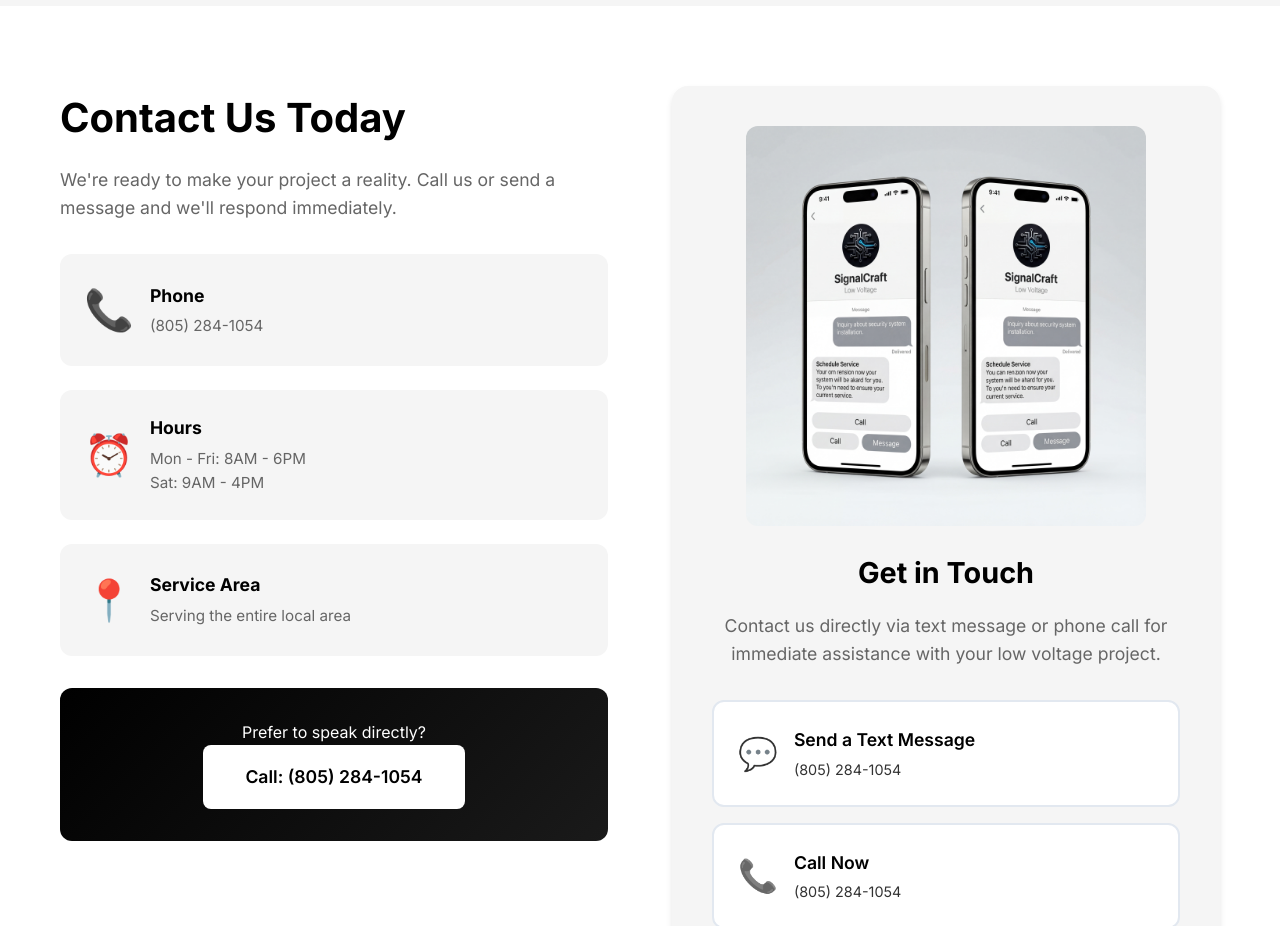
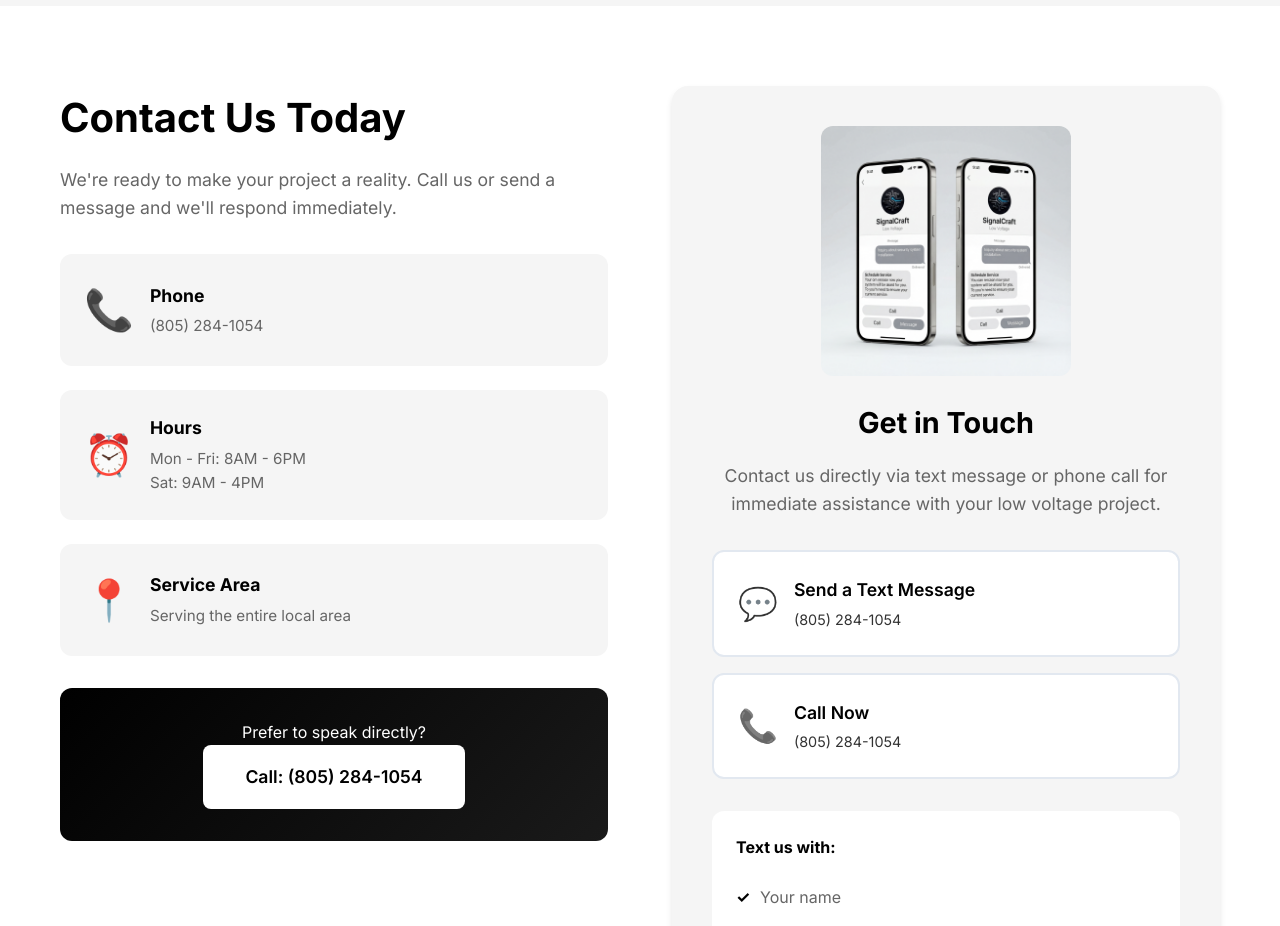
Before and after one commit to FocusMode-coder/Lowvoltage, a website: page index.html in a window 1280 px wide. Shown: the part 4520-5446 px from the top of the page. Drawn offline with Linux system fonts and the light colour scheme.

Commit message:
Reduce contact image size from 400px to 250px for better proportions

```diff
--- a/styles.css
+++ b/styles.css
@@ -623,13 +623,14 @@ section {
 
 .contact-header-img {
     width: 100%;
-    max-width: 400px;
+    max-width: 250px;
     height: auto;
     border-radius: 12px;
     margin-bottom: 1.5rem;
     display: block;
     margin-left: auto;
     margin-right: auto;
+    object-fit: contain;
 }
 
 .contact-icon {
```
